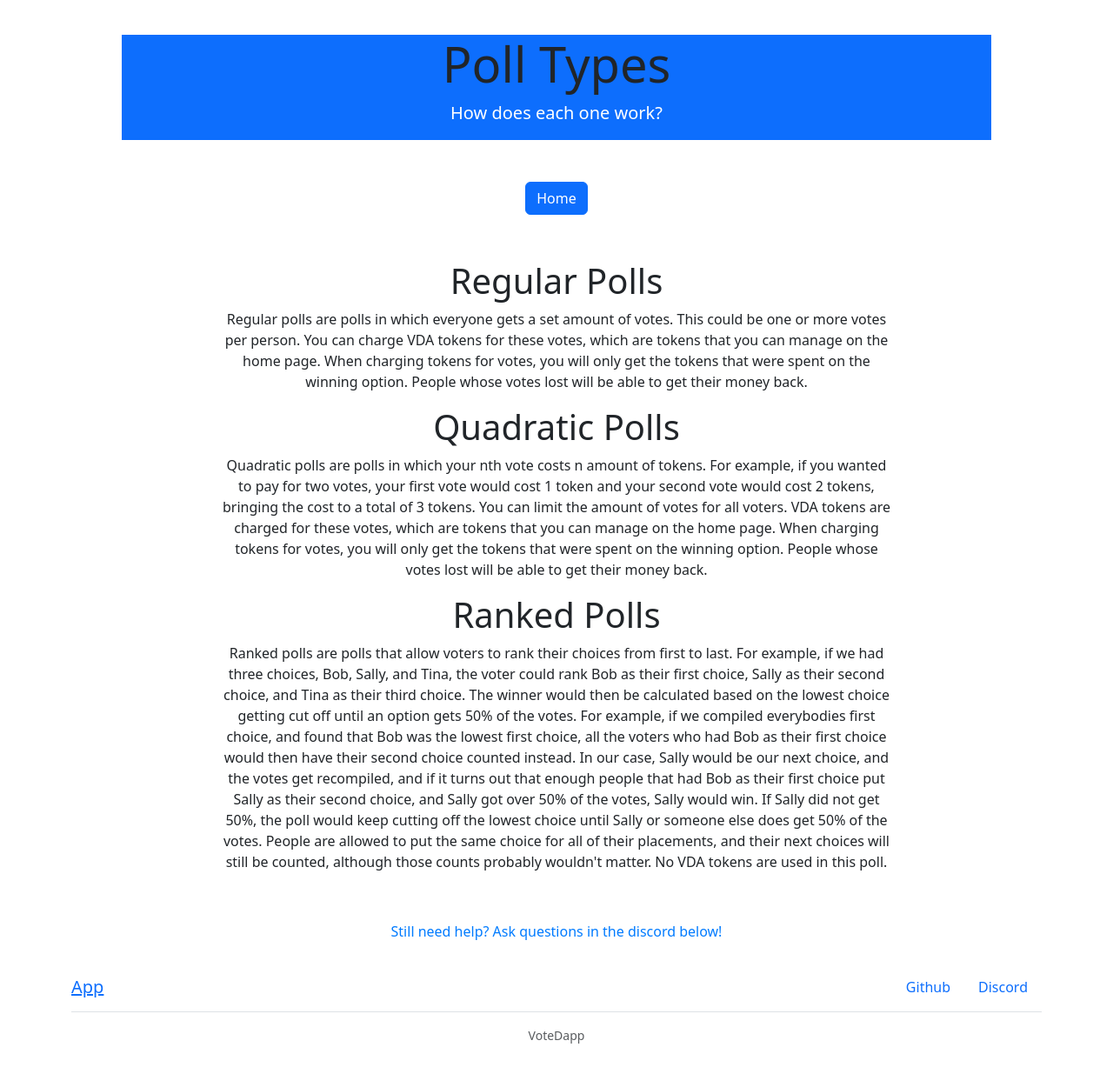
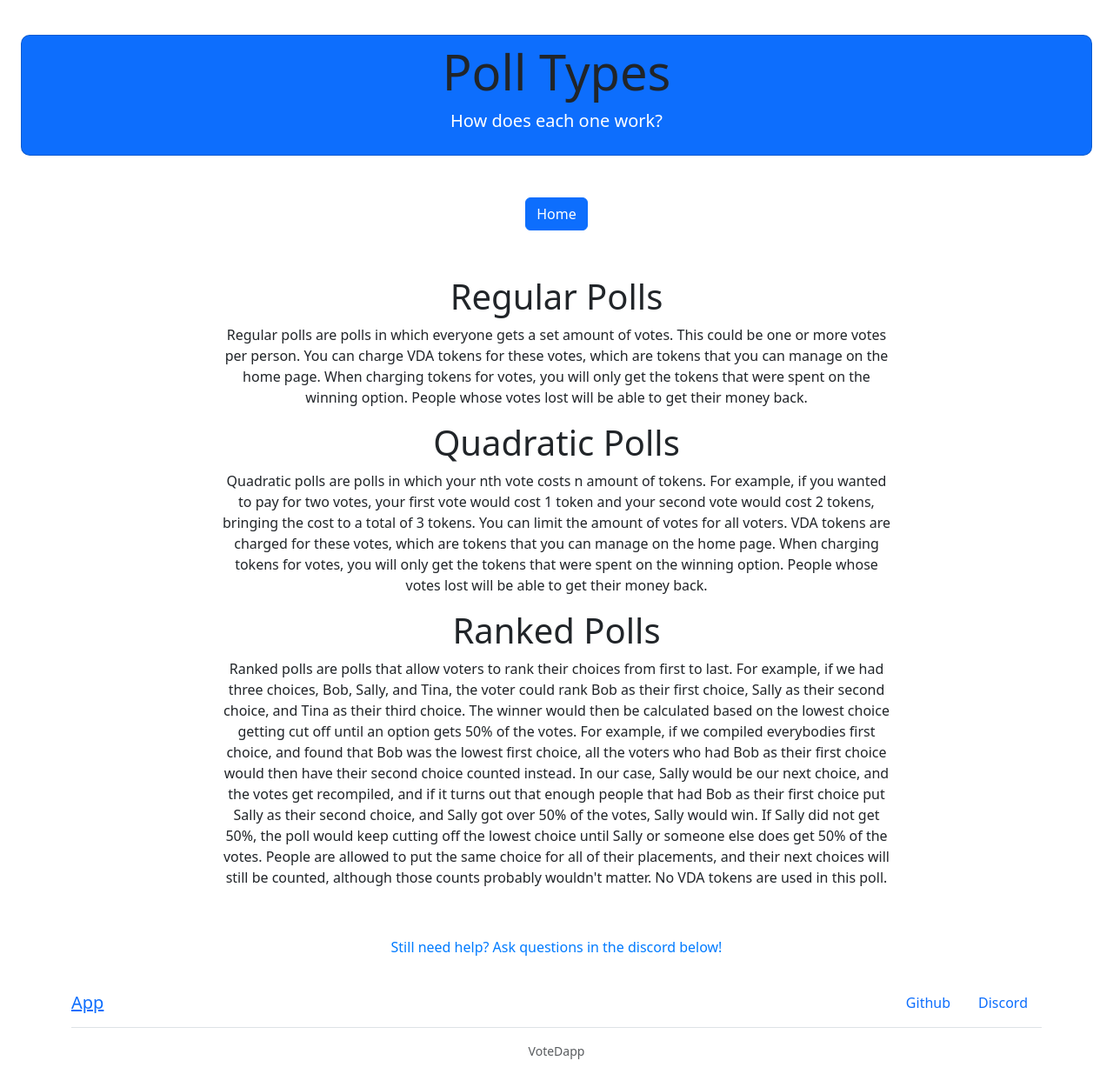
Before and after one commit to vpalmerio/VoteDapp, a React (Create React App) app: page /polldesc in a window 1280 px wide. Shown: the whole page at 87% size. Built offline with nearby package versions, Linux system fonts and the light colour scheme.

Commit message:
Update PollTypeDesc to use new components, improving code efficiency

```diff
--- a/src/pages/PollTypeDesc.js
+++ b/src/pages/PollTypeDesc.js
@@ -1,6 +1,9 @@
 import React from 'react';
 
 import {Helmet} from "react-helmet";
+
+import Footer from '../components/Footer'
+import Jumbotron from '../components/Jumbotron';
 
 export default function Polldesc() {
 
@@ -12,14 +15,11 @@ export default function Polldesc() {
         <meta name="description" content="What are the different poll types and how do they work?" />
       </Helmet>
       <p>&nbsp;</p>
-      <div className="row justify-content-center">
-        <section className="jumbotron bg-primary mr-auto ml-auto" style={{ width: '1000px'}}>
-          <div className="container text-center">
-            <h1 className="display-4">Poll Types</h1>
-            <p className="lead text-white">How does each one work?</p>
-
-          </div>
-        </section>
+      <div className='container-fluid px-4'>
+        <Jumbotron
+          bigText="Poll Types"
+          smallText="How does each one work?"
+        ></Jumbotron>
       </div>
       <div className="text-center py-5">
         <a className="mr-auto ml-auto btn btn-primary" href="/">Home</a>
@@ -72,22 +72,7 @@ export default function Polldesc() {
           </main>
         </div>
       </div>
-      <footer className="py-3">
-        <div className="container">
-          <div className="d-flex justify-content-between align-items-center flex-column flex-md-row border-bottom pb-2">
-            <h5 className="ml-0 ml-md-3 mb-0"><a href="/app">App</a></h5>
-            <ul className="nav justify-content-center">
-              <li className="nav-item"><a className="nav-link" href="https://github.com/rokkinrob/VoteDapp">Github</a></li>
-              <li className="nav-item"><a className="nav-link" href="https://discord.gg/uEeFU7n">Discord</a></li>
-            </ul>
-          </div>
-          <div className="d-flex justify-content-center align-items-center flex-column flex-md-row mx-3 mt-3">
-            <div className="d-flex mt-3 mt-md-0">
-              <p className="mb-0 small text-muted">VoteDapp</p>
-            </div>
-          </div>
-        </div>
-      </footer>
+      <Footer/>
     </div>
   )
 
```
